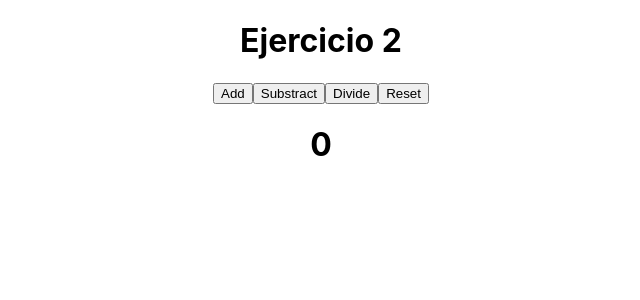
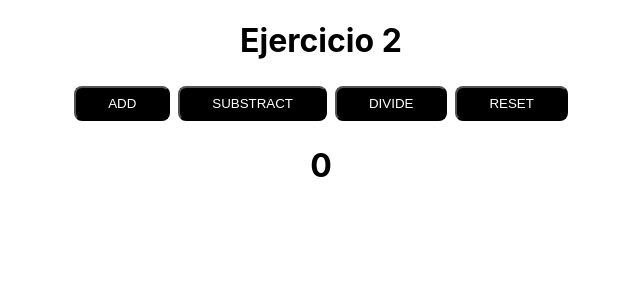
Before and after one commit to blackaosdragon/ejercicio2, a React (Create React App) app: page / in a window 1280 px wide. Shown: the top 300 px of the page, without its empty margins (319-959 px from the left). Built offline with nearby package versions, Linux system fonts and the light colour scheme.

Commit message:
Ultima variacion lista

```diff
--- a/src/App.css
+++ b/src/App.css
@@ -41,3 +41,23 @@
 div {
   align-items: center;
 }
+.boton {
+  margin: 4px;
+  background-color: black;
+  color: white;
+  padding: 8px;
+  border-radius: 8px;
+  text-transform: uppercase;
+  padding-left: 32px;
+  padding-right: 32px;
+}
+.a1 {
+  background-color: black;
+  color: white;
+  margin: 4px;
+  padding: 8px;
+  border-radius: 8px;
+  text-transform: uppercase;
+  padding-left: 32px;
+  padding-right: 32px;
+}
--- a/src/App.js
+++ b/src/App.js
@@ -39,10 +39,10 @@ class App extends Component {
     return (
       <div className="App">
         <h1>Ejercicio 2</h1>
-        <button onClick={this.add} >Add</button>
-        <button onClick={this.substract} >Substract</button>
-        <button onClick={this.divide} >Divide</button>
-        <button onClick={this.reset} >Reset</button>
+        <button className="a1" onClick={this.add} >Add</button>
+        <button className="boton" onClick={this.substract} >Substract</button>
+        <button className="boton" onClick={this.divide} >Divide</button>
+        <button className="boton" onClick={this.reset} >Reset</button>
         <Contador value={this.state.value} division={this.state.division} module={this.state.module} />
 
       </div>
```
